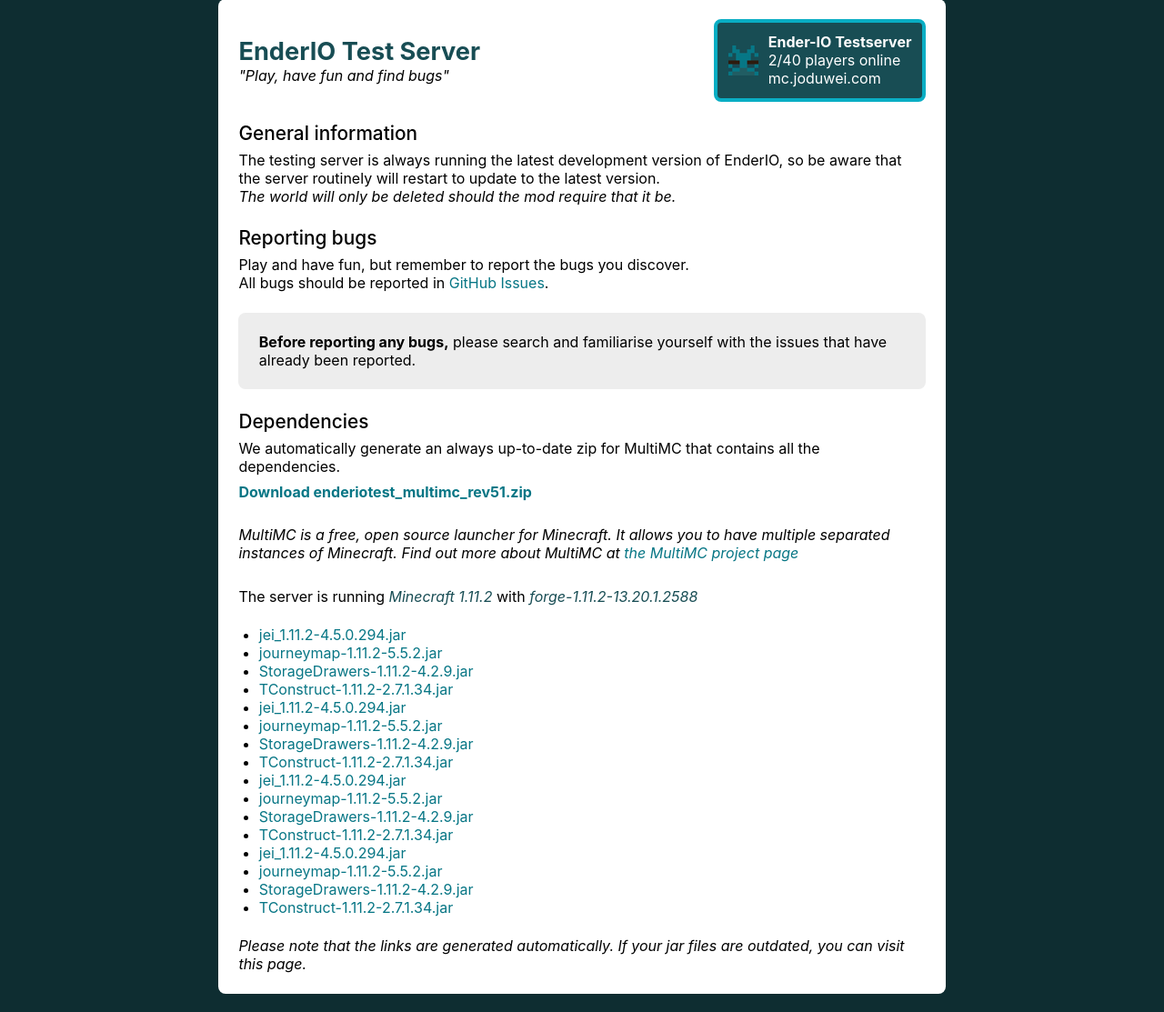
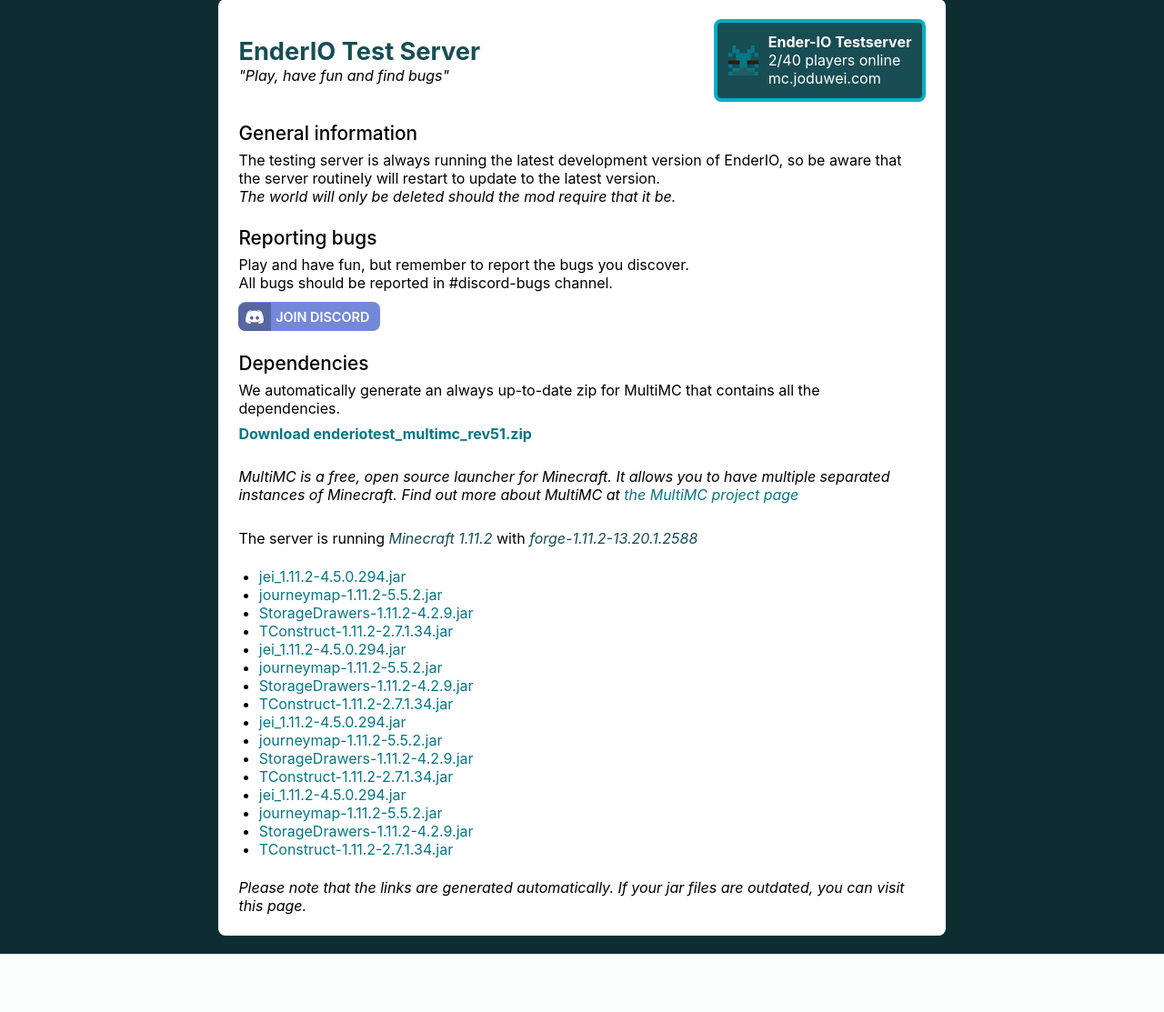
Before and after one commit to Moobien/enderio-testing-server, a PHP site: page / in a window 1280 px wide. Shown: the part 94-1207 px from the top of the page at 91% size. After the commit the page ends 1143 px from the top, so only its background shows below. Run offline with PHP 8.4, Linux system fonts and the light colour scheme; style sheets or scripts are compiled from the project's sources.

Commit message:
Added Discord-button

```diff
--- a/css/main.scss
+++ b/css/main.scss
@@ -105,3 +105,36 @@ ul{
     border: none;
   }
 }
+
+#discord{
+  width: 9.7rem;
+  height: 2rem;
+  background-color: #7388D9;
+  display: flex;
+  align-items: center;
+  color: $white;
+  font-weight: 600;
+  text-transform: uppercase;
+  font-size: 0.90rem;
+  margin: $default-margin/2 0;
+  @include border-radius($default-border-radius);
+  @include no-select;
+
+  #discord-logo{
+    background-color: #57669E;
+    padding: 0.5rem;
+    @include border-radius-specific($default-border-radius, 0, 0, $default-border-radius);
+
+    img{
+      width: 20px;
+    }
+  }
+
+  a{
+    color: $white;
+    margin-left: 0.3rem;
+  }
+  a:hover{
+    text-decoration: underline;
+  }
+}
--- a/index.html
+++ b/index.html
@@ -34,10 +34,15 @@
           <h2>Reporting bugs</h2>
           <p>
             Play and have fun, but remember to report the bugs you discover.<br />
-            All bugs should be reported in <a href="#">GitHub Issues</a>.
-          </p>
-          <p class="callout">
-            <strong>Before reporting any bugs,</strong> please search and familiarise yourself with the issues that have already been reported.
+            All bugs should be reported in #discord-bugs channel.
+            <div id="discord">
+              <div id="discord-logo">
+                <img src="assets/discord.png" />
+              </div>
+              <div>
+                <a href="http://discord.gg/sgYk3Jr">Join Discord</a>
+              </div>
+            </div>
           </p>
           <h2>Dependencies</h2>
           <p>
```
Also changed, not shown: assets/discord.png (added).
